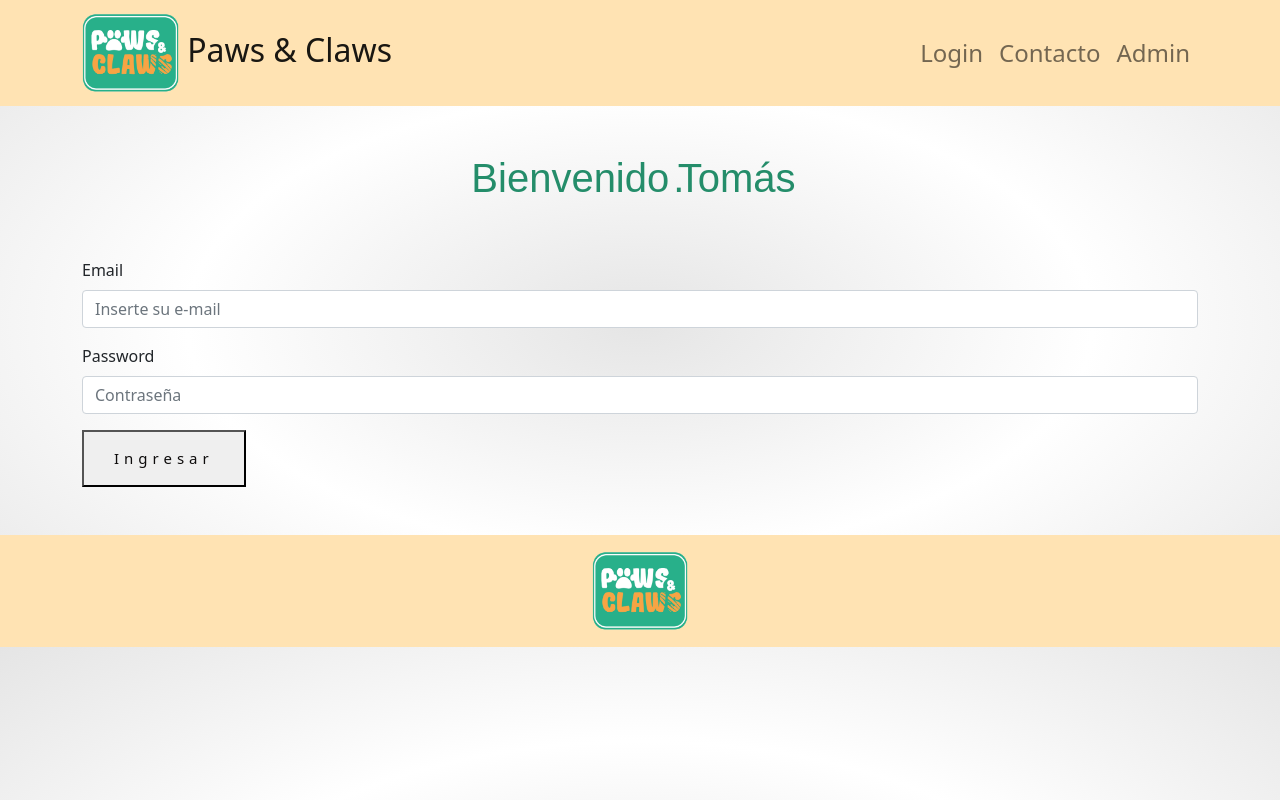
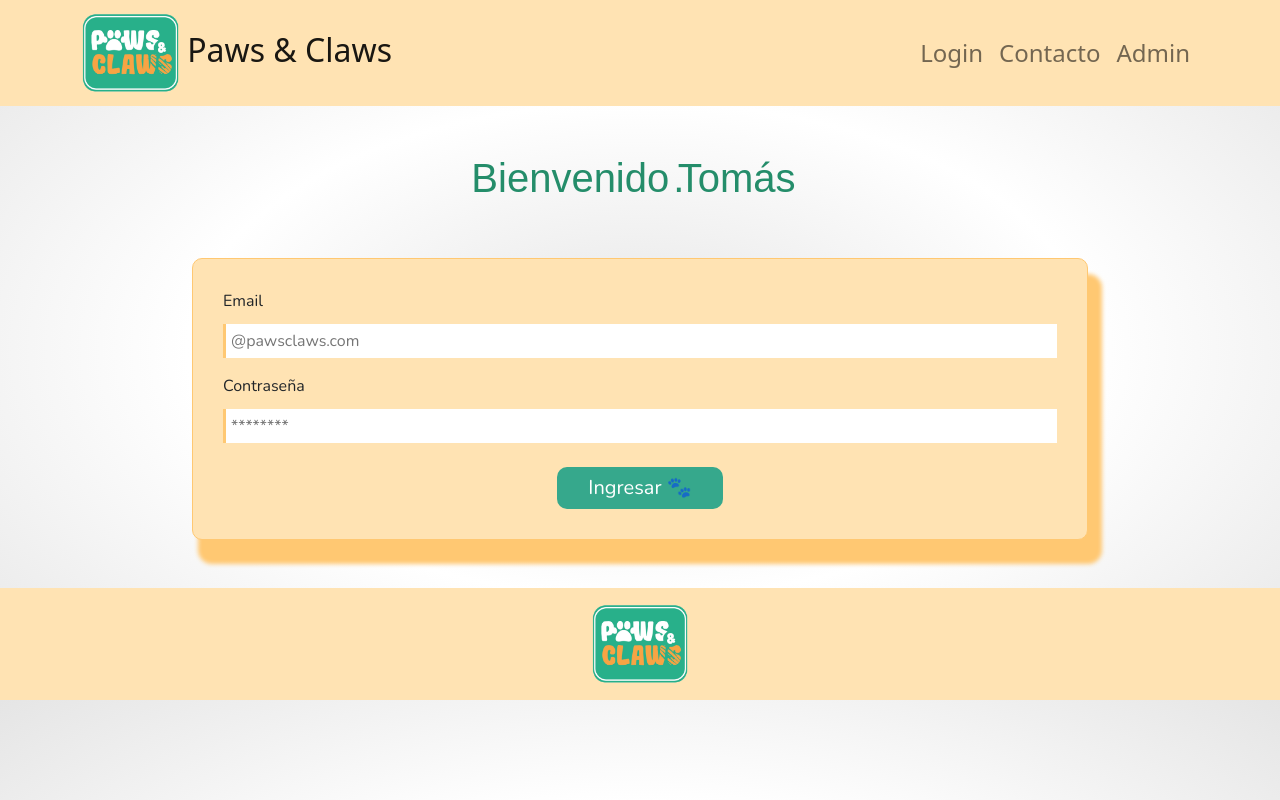
Before and after one commit to tomasCMPSN/ProyectoFinalGrupo2, a React (Create React App) app: page /login in a window 1280 px wide. Built offline with nearby package versions, Linux system fonts and the light colour scheme; data requests are answered from the project's data file; the HTML template or start-up script is replaced by a standard one.

Commit message:
le di estilo a la pagina de login

```diff
--- a/src/components/views/Home/Login/Login.css
+++ b/src/components/views/Home/Login/Login.css
@@ -1,22 +1,49 @@
-.btn-neon {
-    position: relative;
-    display: inline-block;
-    padding: 15px 30px;
-    color: #0e0c0c ;
-    letter-spacing: 5px;
-    font-size: 15px;
-    text-decoration: none;
-    overflow: hidden;
-    transition: 0.2s;
 
 
-    }
+@import url("https://fonts.googleapis.com/css2?family=Nunito:wght@200&display=swap");
+@import url('https://fonts.googleapis.com/css2?family=Patrick+Hand&display=swap');
 
-    .btn-neon:hover {
-        background: #a945c7;
-        box-shadow: 0 0 10px #a945c7, 0 0 40px #a945c7, 0 0 80px #a945c7;
-        transition-delay: 1s;
-    }
+/* ESTILOS PARA LA PAGINA DE TURNOS */
+
+.form-style-btn {
+  background-color: rgb(54, 168, 140);
+  color: #fff;
+  border-radius: 10px;
+  border: none;
+  padding: 6px 10px;
+  width: 20%;
+  width: 20%;
+  font-size: 20px;
+
+
+}
+
+.form-style-btn:hover {
+  background: rgb(54, 168, 140);
+   box-shadow: 0 0 10px rgb(54, 168, 140), 0 0 40px rgb(54, 168, 140) , 0 0 80px rgb(54, 168, 140);
+  transition-delay: 1s;
+
+}
+
+.form_style {
+  width: 70%;
+  border: solid 1px #ffc872;
+  padding: 30px;
+  border-radius: 10px;
+  box-shadow: 10px 20px 4px 4px #ffc872;
+
+  background-color: #ffe3b3;
+  font-family: "Nunito", sans-serif;
+}
+
+.form-style-title {
+  font-weight: bolder;
+  font-size: 70px;
+  font-family: 'Patrick Hand', cursive;
+  padding: 25px;
+
+
+}
 
     .animación{
         text-align: center;
--- a/src/components/views/Home/Login/Login.js
+++ b/src/components/views/Home/Login/Login.js
@@ -20,35 +20,24 @@ const Login = () => {
       <h1 className="text2">.</h1>
       <h1 className="text3">Tomás</h1>
      </div>
-      <Form className="my-5 container" onSubmit = {hundleSubmit}>
-        <Form.Group className="mb-3" controlId="formBasicEmail">
-          <Form.Label>Email</Form.Label>
-          <Form.Control
-            type="email"
-            placeholder="Inserte su e-mail"
-            onChange={(e) => {
-             setArregloLogin(e.target.value);
-            }}
-          />
-          <Form.Text className="text-muted"></Form.Text>
-        </Form.Group>
-        <Form.Group className="mb-3" controlId="formBasicPassword">
-          <Form.Label>Password</Form.Label>
-          <Form.Control
-            type="password"
-            placeholder="Contraseña"
-             onChange={(e) => {
-              setImput(e.target.value);
-            }}
-          />
+     <Form className="mb-5 form_style container" >
+          <Form.Group className="mb-3 " controlId="formBasicEmail">
+            <Form.Label>Email</Form.Label>
+            <input className='form-stle-inner' type="email"  placeholder="@pawsclaws.com" />
           </Form.Group>
+          <Form.Group className="mb-3" controlId="formBasicEmail">
+            <Form.Label>Contraseña</Form.Label>
+            <input  type="text" placeholder="********" className='form-stle-inner' />
+          </Form.Group>
+          <div className="text-center mt-4">
+            <button className="form-style-btn "> Ingresar 🐾</button>
+          </div>
+          </Form>
 
-        <button className="btn-neon" type="submit">
-            Ingresar
-          </button>
 
-      </Form>
-    </div>
+  </div>
+
+
   );
 };
 
```
